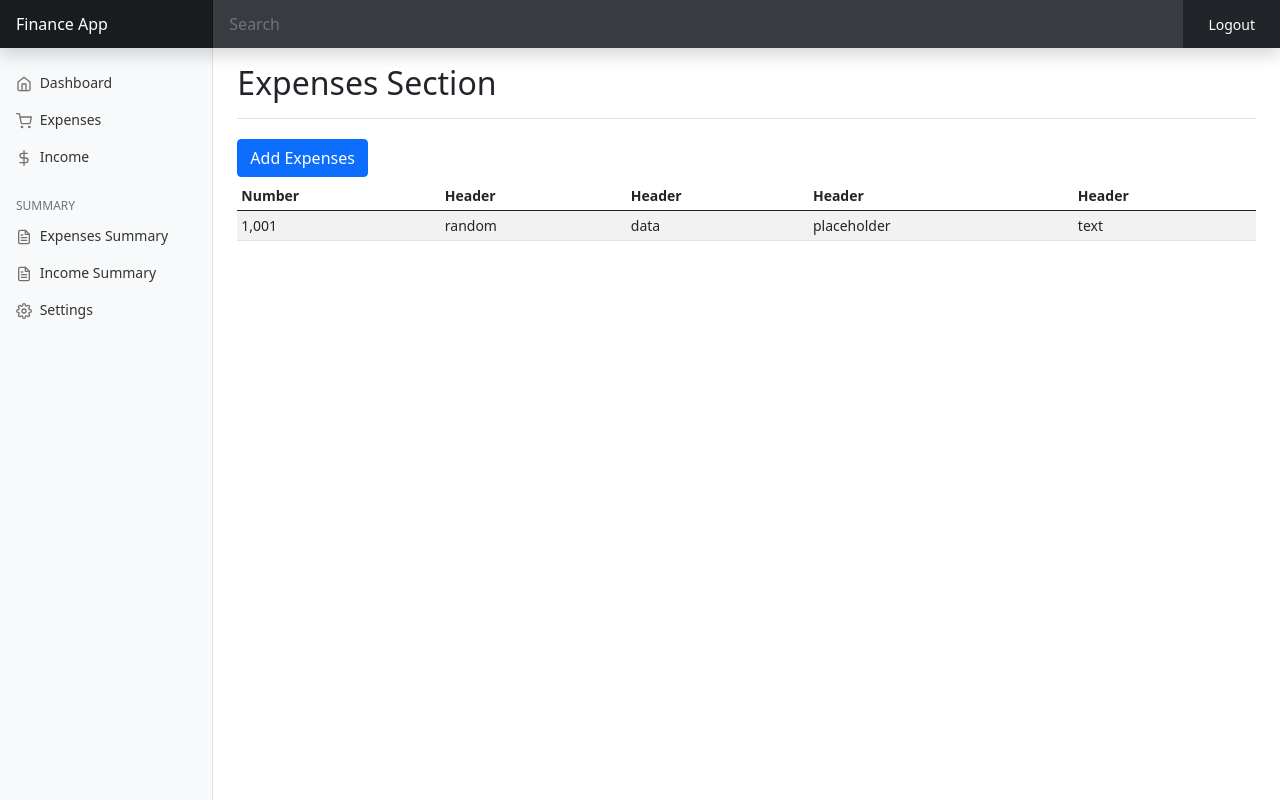
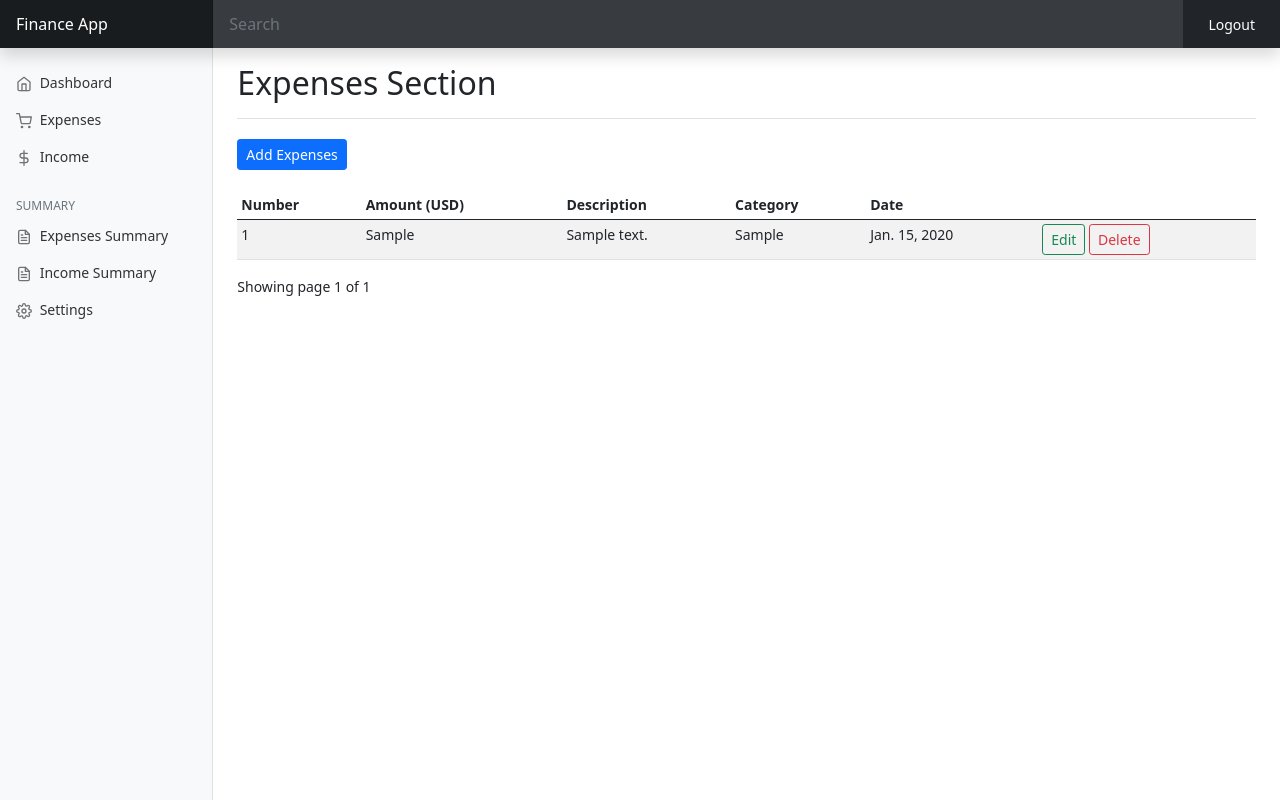
Before and after one commit to udit19281/django-expense-app, a Django app: page /expenses/ in a window 1280 px wide. Run offline with Django 3.2, Linux system fonts and the light colour scheme; a user stored in the database is signed in; tables that the repository leaves empty hold one stand-in row (values such as "Sample post"); some libraries are stand-ins or nearby versions.

Commit message:
CRUD Expenses

```diff
--- a/expenses/models.py
+++ b/expenses/models.py
@@ -3,11 +3,6 @@ from django.contrib.auth.models import AbstractUser
 import datetime
 # Create your models here.
 
-available_cur=[
-    ('INR','INR'),
-    ('USD', 'USD'),
-    ('EUR', 'EUR'),
-]
 
 class User(AbstractUser):
     pass
--- a/expenses/urls.py
+++ b/expenses/urls.py
@@ -8,5 +8,6 @@ urlpatterns = [
     path('expenses/',views.expenses, name='expenses'),
     path('expenses/add/',views.expensesadd, name='add'),
     path('expenses/edit/<int:id>',views.expensesedit, name='edit'),
+    path('expenses/delete/<int:id>',views.expensesdelete, name='delete'),
     path('settings/',views.settings, name='settings')
 ]
--- a/expenses/views.py
+++ b/expenses/views.py
@@ -1,10 +1,11 @@
-from django.shortcuts import render
+from django.shortcuts import redirect, render
 from .models import *
 from django.contrib.auth.decorators import login_required
 import os
 from django.conf import settings as s
 import json
 from django.contrib import messages
+from django.core.paginator import Paginator
 # Create your views here.
 
 def index(request):
@@ -12,7 +13,13 @@ def index(request):
 
 @login_required(login_url='/auth/login/')
 def expenses(request):
-    return render(request,'expenses.html')
+    data=Expenses.objects.filter(owner=request.user)
+    pref=Userpref.objects.get(username=request.user)
+    paginator = Paginator(data, 5)
+    page_number = request.GET.get('page')
+    page_obj=paginator.get_page(page_number)
+    context={'pref':pref,'data':data,'page_obj': page_obj}
+    return render(request,'expenses.html',context=context)
 
 @login_required(login_url='/auth/login/')
 def settings(request):
@@ -52,6 +59,7 @@ def settings(request):
         return render(request,'index.html')
 
 
+@login_required(login_url='/auth/login/')
 def expensesadd(request):
     if request.method == 'POST':
         user=request.user
@@ -64,13 +72,38 @@ def expensesadd(request):
         ent=Expenses.objects.create(owner=user, amount=amount, category=category, date=date, description=description)
         ent.save()
         messages.success(request,"New record added successfully")
-        return render(request,'index.html')
+        return redirect('expenses:expenses')
     category=Category.objects.all()
     context={
         'category':category
     }
+
     return render(request,'expensesadd.html',context)
 
+@login_required(login_url='/auth/login/')
+def expensesedit(request,id):
+    if request.method=='GET':
+        ele=Expenses.objects.get(id=id)
+        context={
+            'edit':True,
+            'ele':ele,
+            'category':Category.objects.all()
+        }
+        return render(request,'expensesadd.html',context)
 
-def expensesedit(request,id):
-    pass
+    if request.method=='POST':
+        ele=Expenses.objects.get(id=id)
+        ele.amount=request.POST['amount']
+        ele.category=request.POST['category']
+        ele.date=request.POST['date']
+        ele.description=request.POST['description']
+        ele.save()
+        messages.success(request,"Editted successfully")
+        return redirect('expenses:expenses')
+
+@login_required(login_url='/auth/login/')
+def expensesdelete(request,id):
+    ele=Expenses.objects.get(id=id)
+    ele.delete()
+    messages.success(request,"Deleted Successfull")
+    return redirect('expenses:expenses')
--- a/templates/expenses.html
+++ b/templates/expenses.html
@@ -2,31 +2,53 @@
 {% block title %}Expenses Section{% endblock title %}
 {% block content %}
   <!-- <canvas class="my-4 w-100" id="myChart" width="900" height="380"></canvas> -->
-  <h2></h2>
 
-  <a href="{% url 'expenses:add' %}"><button type="submit" class="btn btn-primary mt-1 mb-1" >Add Expenses</button></a>
-  <div class="table-responsive">
+  <a href="{% url 'expenses:add' %}"><button type="submit" class="btn btn-primary btn-sm mt-1 mb-1" >Add Expenses</button></a>
+  <div class="table-responsive mt-3">
     <table class="table table-striped table-sm">
       <thead>
         <tr>
           <th>Number</th>
-          <th>Header</th>
-          <th>Header</th>
-          <th>Header</th>
-          <th>Header</th>
+          <th>Amount ({{pref.currency|slice:"0:3"}}) </th>
+          <th>Description</th>
+          <th>Category</th>
+          <th>Date</th>
+          <th></th>
         </tr>
       </thead>
       <tbody>
+        {% for i in page_obj %}
         <tr>
-          <td>1,001</td>
-          <td>random</td>
-          <td>data</td>
-          <td>placeholder</td>
-          <td>text</td>
+          <td>{{ forloop.counter }}</td>
+          <td>{{i.amount}}</td>
+          <td>{{i.description}}</td>
+          <td>{{i.category}}</td>
+          <td>{{i.date}}</td>
+          <td><a href="{% url 'expenses:edit' i.pk %}" class="btn btn-sm btn-outline-success">Edit</a>
+          <a href="{% url 'expenses:delete' i.pk %}" class="btn btn-sm btn-outline-danger">Delete</a></td>
         </tr>
+        {% endfor %}
         </tr>
       </tbody>
     </table>
   </div>
 
+  <div class="pagination-container">
+    <div class="page-item">
+      Showing page {{page_obj.number}} of {{ page_obj.paginator.num_pages }}
+    </div>
+
+    <ul class="pagination justify-content-end">
+      {% if page_obj.has_previous %}
+      <li {% if page_obj.number == 1 %} class="page-item active" {% endif %}><a class="page-link" href="?page=1">&laquo; 1</a></li>
+      <li class="page-item"> <a class="page-link" href="?page={{ page_obj.previous_page_number }}">Previous</a></li>
+      {% endif %}
+
+      {% if page_obj.has_next %}
+      <li class="page-item"> <a class="page-link" href="?page={{ page_obj.next_page_number }}">Next</a></li>
+      <li class="page-item"> <a class="page-link" href="?page={{ page_obj.paginator.num_pages }}">{{ page_obj.paginator.num_pages}} &raquo;</a></li>
+      {% endif %}
+
+      </ul>
+
 {% endblock %}
```
Also changed, not shown: templates/expensesadd.html (+42 -7 lines).
